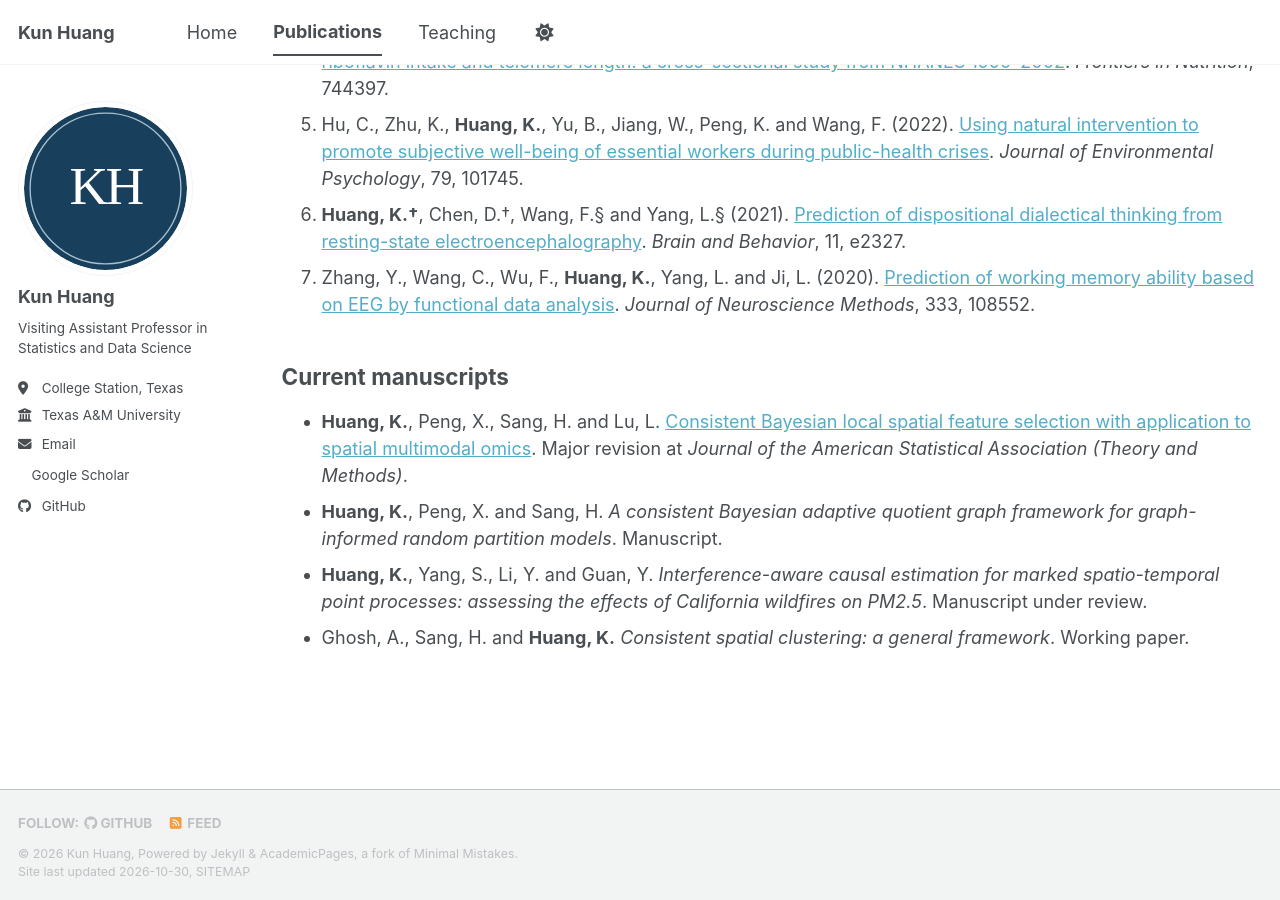
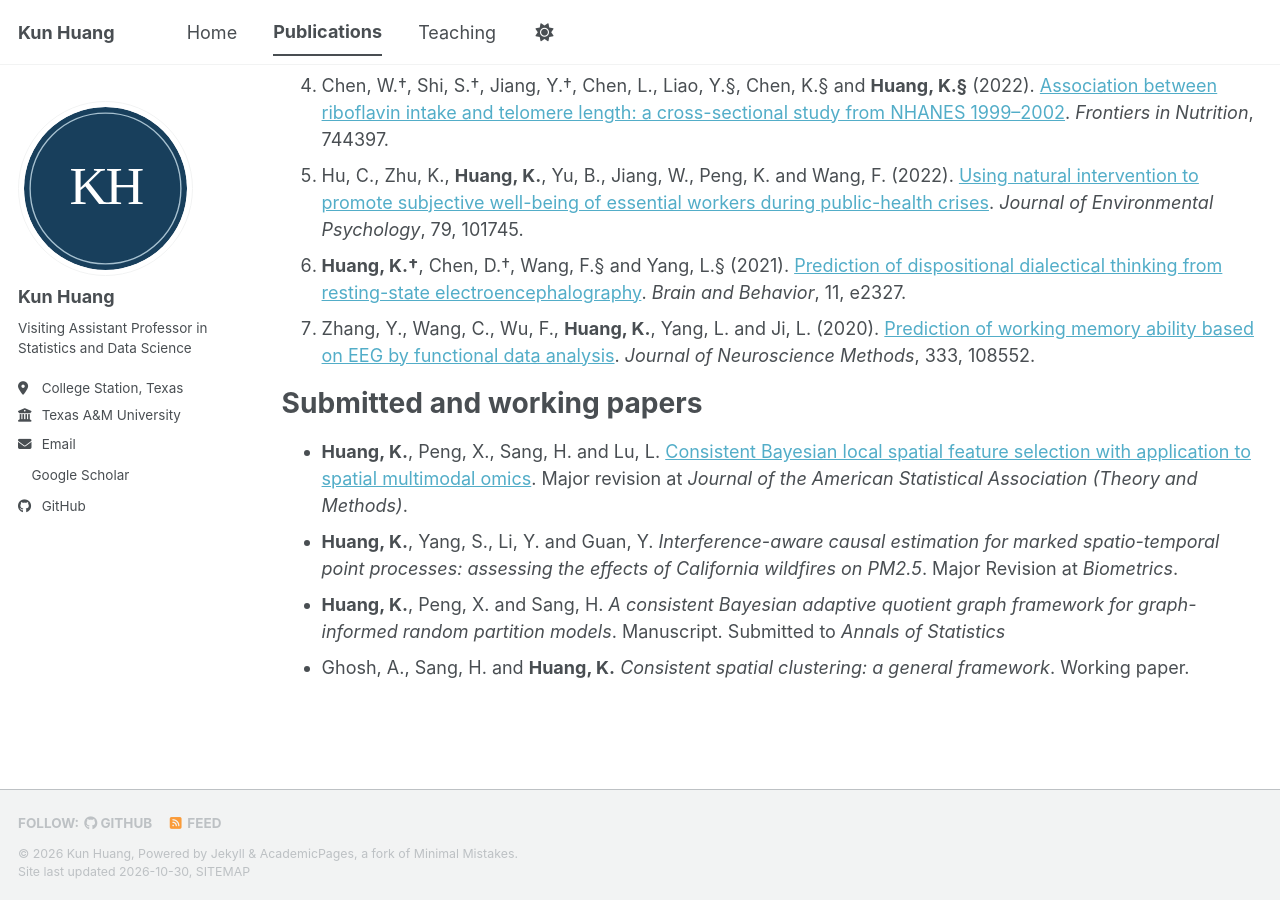
Before and after one commit to k-huang96/k-huang96.github.io, a Jekyll site: the page built from _pages/publications.md, in a window 1280 px wide and 900 px high, scrolled down 945 px. Built offline with Jekyll 4.4.1, drawn with Linux system fonts in a browser that asks for light colours; a script bundle is joined from its source files by our own code; a style sheet for code colours, icons or effects is not loaded.

Commit message:
Update publications.md

```diff
--- a/_pages/publications.md
+++ b/_pages/publications.md
@@ -26,9 +27,9 @@ See also my [Google Scholar profile](https://scholar.google.com/citations?user=i
 6. **Huang, K.†**, Chen, D.†, Wang, F.§ and Yang, L.§ (2021). [Prediction of dispositional dialectical thinking from resting-state electroencephalography](https://doi.org/10.1002/brb3.2327). *Brain and Behavior*, 11, e2327.
 7. Zhang, Y., Wang, C., Wu, F., **Huang, K.**, Yang, L. and Ji, L. (2020). [Prediction of working memory ability based on EEG by functional data analysis](https://www.sciencedirect.com/science/article/pii/S0165027019304091). *Journal of Neuroscience Methods*, 333, 108552.
 
-## Current manuscripts
+# Submitted and working papers
 
 - **Huang, K.**, Peng, X., Sang, H. and Lu, L. [Consistent Bayesian local spatial feature selection with application to spatial multimodal omics](https://arxiv.org/abs/2605.30658). Major revision at *Journal of the American Statistical Association (Theory and Methods)*.
-- **Huang, K.**, Peng, X. and Sang, H. *A consistent Bayesian adaptive quotient graph framework for graph-informed random partition models*. Manuscript.
-- **Huang, K.**, Yang, S., Li, Y. and Guan, Y. *Interference-aware causal estimation for marked spatio-temporal point processes: assessing the effects of California wildfires on PM2.5*. Manuscript under review.
+- **Huang, K.**, Yang, S., Li, Y. and Guan, Y. *Interference-aware causal estimation for marked spatio-temporal point processes: assessing the effects of California wildfires on PM2.5*. Major Revision at *Biometrics*.
+- **Huang, K.**, Peng, X. and Sang, H. *A consistent Bayesian adaptive quotient graph framework for graph-informed random partition models*. Manuscript. Submitted to *Annals of Statistics*
 - Ghosh, A., Sang, H. and **Huang, K.** *Consistent spatial clustering: a general framework*. Working paper.
```
Also changed, not shown: other parts of _pages/publications.md (+1 -0 lines).
